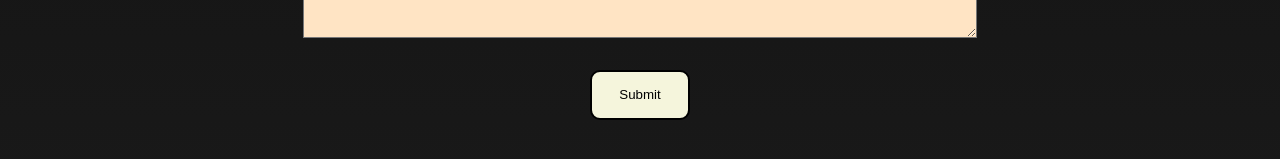
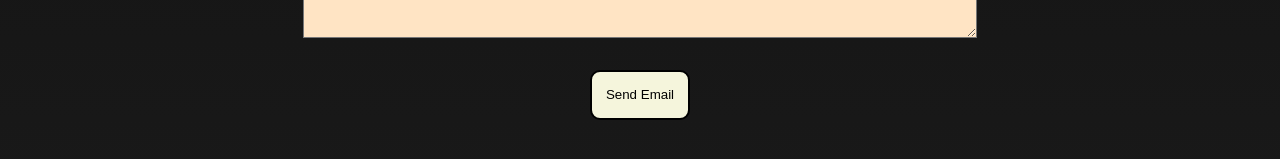
Before and after one commit to willeyzhou1/portfolio, a React (Create React App) app: page /contact in a window 1280 px wide. Shown: the part 3804-3963 px from the top of the page. Built offline with nearby package versions, Linux system fonts and the light colour scheme.

Commit message:
email testing

```diff
--- a/src/Contact/Contact.tsx
+++ b/src/Contact/Contact.tsx
@@ -1,13 +1,62 @@
-import React, { Component } from 'react'
+import React, { Component, useState } from 'react'
 import './Contact.css'
 
 export default function Contact() {
+
+  const [email, setEmail] = useState('');
+    const [message, setMessage] = useState('');
+    const [loading, setLoading] = useState(false);
+
+    const handleSubmit = async (e: React.FormEvent) => {
+      e.preventDefault();
+      setLoading(true);
+
+      try {
+        const response = await fetch('/api/send-email', {
+          method: 'POST',
+          headers: {
+            'Content-Type': 'application/json',
+          },
+          body: JSON.stringify({
+            to: 'willzhou000@gmail.com',
+            subject: "New email from: " + email,
+            message: message,
+          }),
+        });
+
+        const data = await response.json();
+
+        if (response.ok) {
+          alert('Email sent successfully!');
+        } else {
+          alert('Error: ' + data.message);
+        }
+      } catch (error) {
+        console.error('Failed to send email:', error);
+        alert('Failed to send email');
+      } finally {
+        setLoading(false);
+      }
+    };
   return (
     <div className='contact' id='contact'>
-      <h1>Contact Me!</h1>
-      <textarea className='email' placeholder='Please enter your email.'></textarea>
-      <textarea className='message' placeholder='please write something in here'></textarea>
-      <button className='submit' type='button' >Submit</button>
+      <form onSubmit={handleSubmit}>
+        <h1>Contact Me!</h1>
+        <textarea
+          className='email'
+          placeholder='Please enter your email.'
+          value={email}
+          onChange={(e) => setEmail(e.target.value)}
+          required>
+        </textarea>
+        <textarea
+          className='message'
+          placeholder='please write something in here'
+          onChange={(e) => setMessage(e.target.value)}
+          required>
+        </textarea>
+        <button className='submit' type='button' disabled={loading}>{loading ? 'Sending...' : 'Send Email'}</button>
+      </form>
     </div>
   );
 }
```
Also changed, not shown: package.json (+7 -1 lines), src/api/send-email.ts (added, +25 -0 lines), 1 other file (tests, documents, lock files or other folders).
